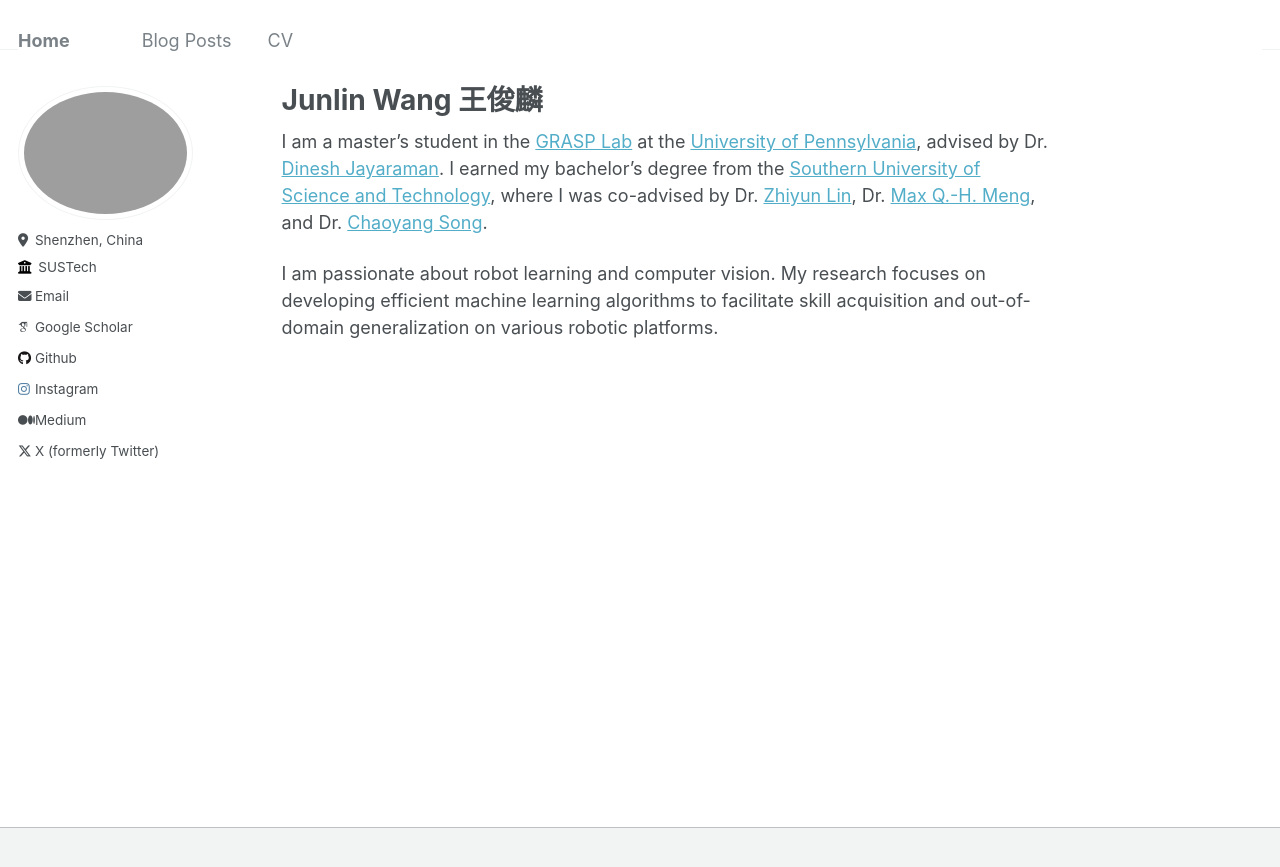
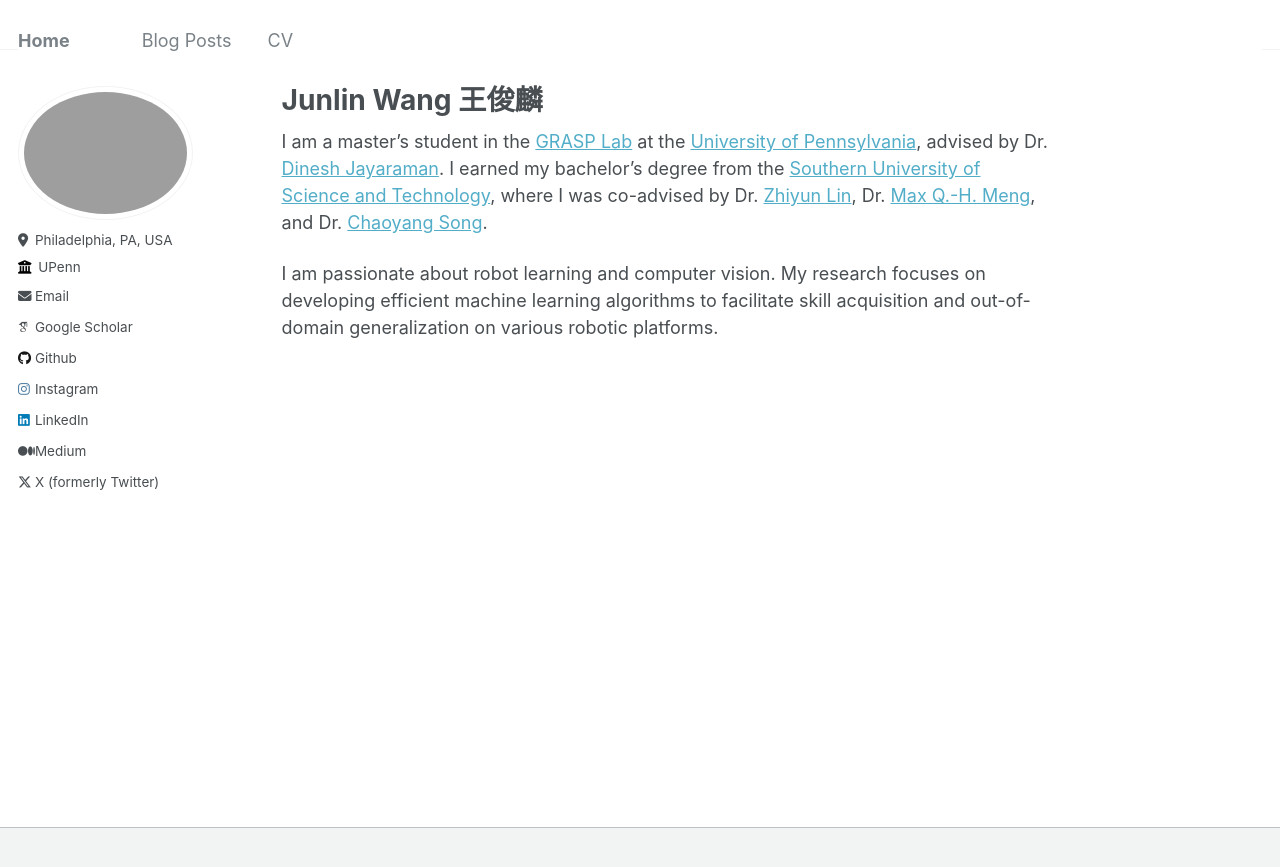
Before and after one commit to HenryWJL/HenryWJL.github.io, a Jekyll site: the page built from _pages/about.md, in a window 1280 px wide. Shown: the top 867 px of the page. Built offline with Jekyll 4.4.1, drawn with Linux system fonts in a browser that asks for light colours; some web fonts are replaced.

Commit message:
Update _config.yml

```diff
--- a/_config.yml
+++ b/_config.yml
@@ -7,11 +7,11 @@
 # server process.
 
 # Basic Site Settings
-locale                   : "China"
+locale                   : "USA"
 title                    : "Home"
 title_separator          : "-"
 name                     : &name "Junlin Wang"
-description              : &description "A junior at SUSTech"
+description              : &description "A Robotics Master's student at UPenn."
 url                      : https://henrywjl.github.io
 baseurl                  : ""
 repository               : "HenryWJL/HenryWJL.github.io"
@@ -25,10 +25,10 @@ author:
   name             :
   pronouns         :
   bio              :
-  location         : "Shenzhen, China"
-  employer         : "SUSTech"
+  location         : "Philadelphia, PA, USA"
+  employer         : "UPenn"
   uri              :
-  email            : "12112921@mail.sustech.edu.cn"
+  email            : "wangjl@seas.upenn.edu"
 
   # Academic websites
   arxiv            : # URL
@@ -56,7 +56,7 @@ author:
   keybase          : # Username
   instagram        : "wangjunlin131"
   lastfm           : # Username
-  linkedin         : # Username
+  linkedin         : "junlin-wang-07623037b"
   mastodon         : # URL
   medium           : "https://medium.com/@wangjunlin131"
   pinterest        : # Username
```
